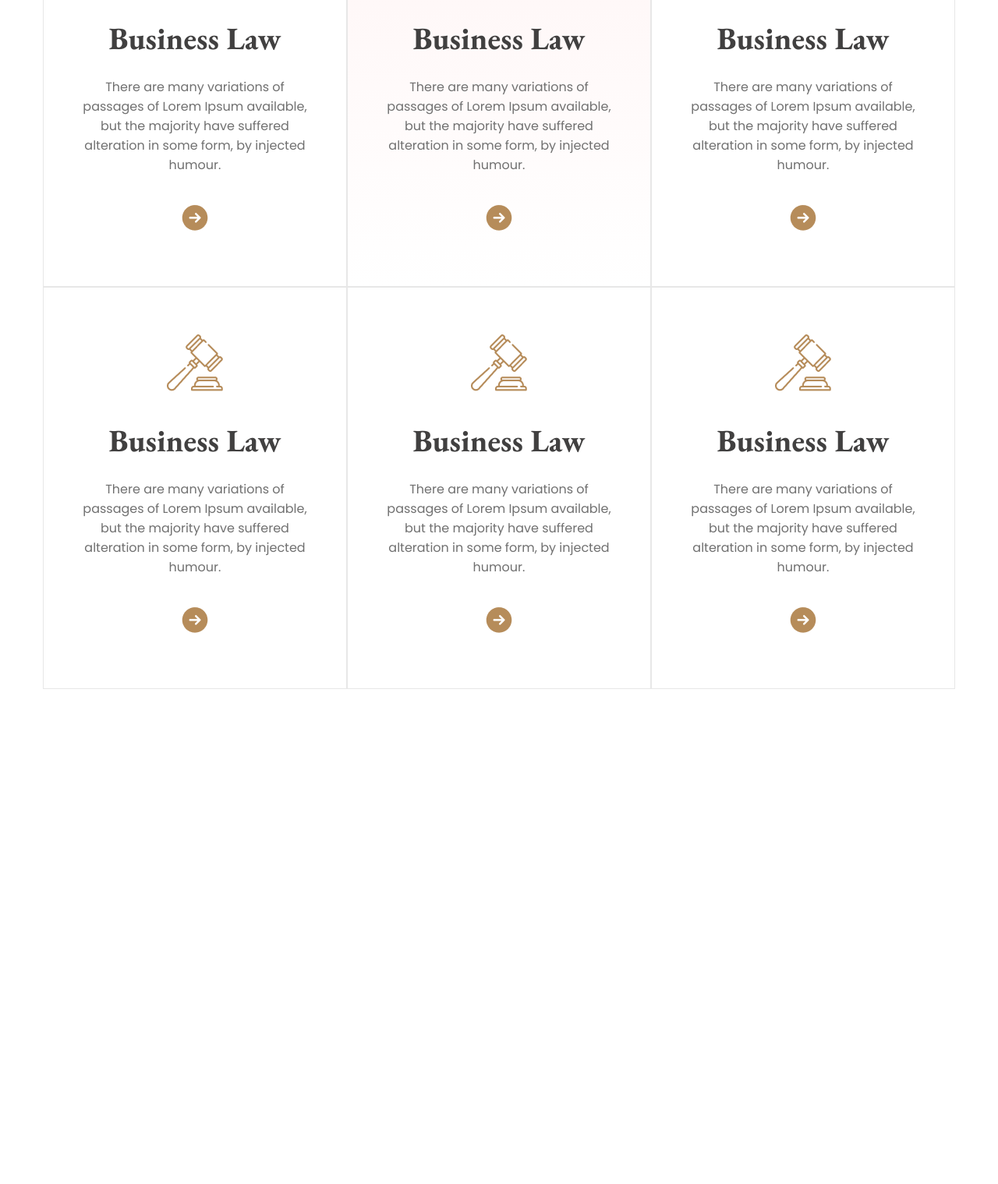
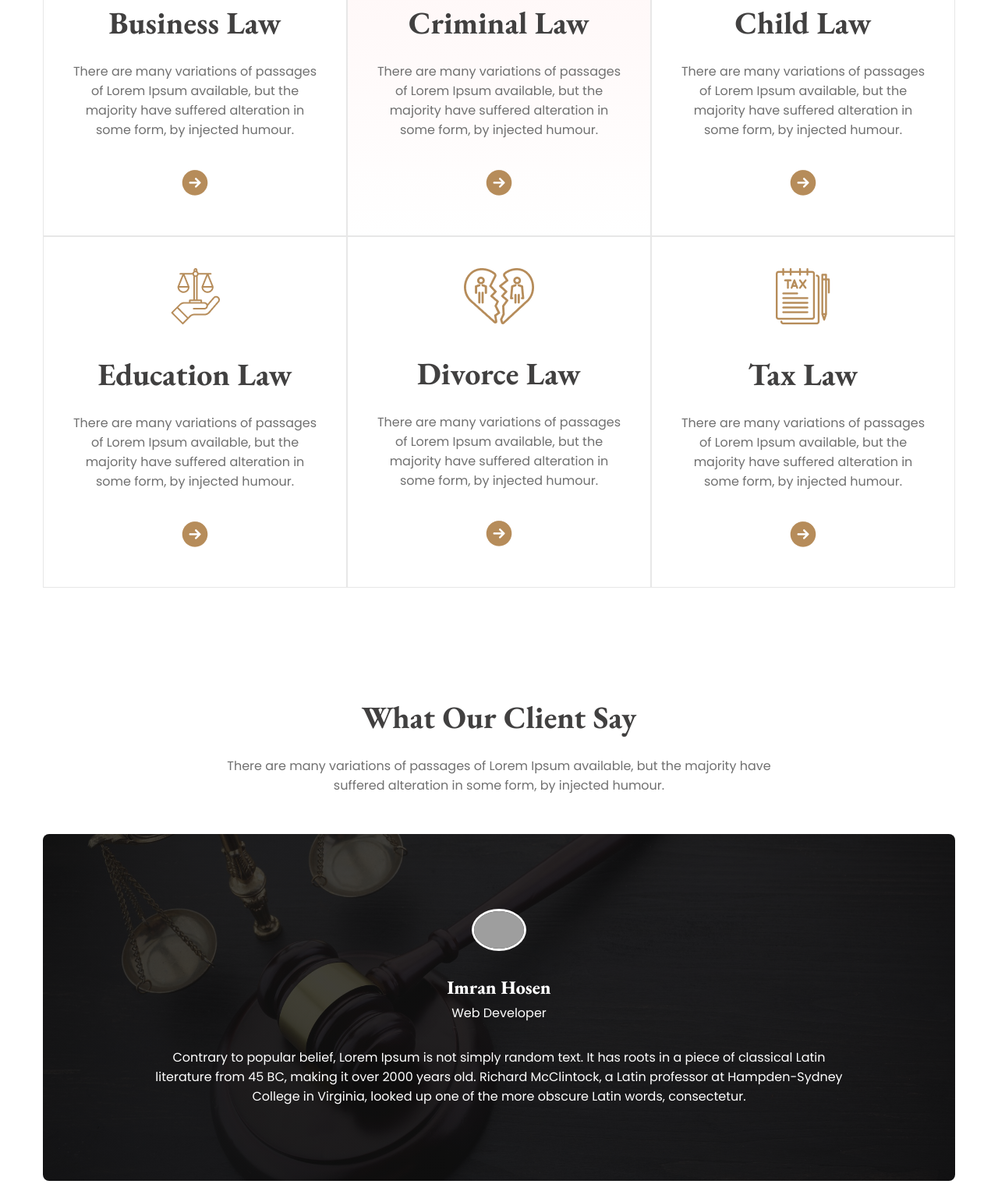
Before and after one commit to Imranhasanrimon/legal-solutions, a plain HTML site: page index.html in a window 1280 px wide. Shown: the part 1235-2754 px from the top of the page at 78% size. Before the commit the page ends 2189 px from the top, so only its background shows below. Drawn offline with nearby package versions, Linux system fonts and the light colour scheme; grey boxes are pictures that could not be loaded.

Commit message:
review section is done

```diff
--- a/assets/styles/responsive.css
+++ b/assets/styles/responsive.css
@@ -1,5 +1,10 @@
 /* for small devices  */
 @media screen and (max-width:576px) {
+
+    /* some shared styles  */
+    .color2 {
+        font-size: 2rem;
+    }
 
     /* header section starts here  */
     header nav img,
@@ -35,6 +40,10 @@
         grid-template-columns: repeat(1, 1fr);
     }
 
+    /* review section starts here  */
+    .review .banner .content p {
+        font-size: .75rem;
+    }
 }
 
 /* for medium devices  */
--- a/assets/styles/style.css
+++ b/assets/styles/style.css
@@ -131,7 +131,7 @@ header .hero-section {
 }
 
 .law-types .law {
-    padding: 60px 40px;
+    padding: 40px 30px;
     border: 1px solid rgb(231, 231, 231);
 
 }
@@ -143,3 +143,41 @@ header .hero-section {
 .law-types .criminal {
     background: linear-gradient(180.00deg, rgb(255, 245, 245), rgba(243, 243, 243, 0));
 }
+
+/* review section starts here  */
+.review .banner {
+    display: flex;
+    justify-content: center;
+    align-items: center;
+    border-radius: 8px;
+    background: linear-gradient(rgba(17, 17, 17, 0.8), rgba(17, 17, 17, 0.8)), url(../images/slider-1.jpg);
+    background-repeat: no-repeat;
+    background-position: center;
+    background-size: cover;
+    color: white;
+    padding: 96px 20px;
+}
+
+.review .banner .content {
+    max-width: 900px;
+    text-align: center;
+}
+
+.review .banner .content img {
+    width: 70px;
+    border-radius: 50%;
+    border: 3px solid white;
+}
+
+.review .banner .content h3 {
+    font-family: "EB Garamond", serif;
+    font-size: 1.5rem;
+    font-weight: 800;
+    margin-top: 24px;
+    margin-bottom: 5px;
+}
+
+.review .banner .content h4 {
+    font-weight: 400;
+    margin-bottom: 32px;
+}
--- a/index.html
+++ b/index.html
@@ -52,39 +52,57 @@
                     <img src="./assets/images/Frame.png" alt="">
                 </div>
                 <div class="law criminal">
-                    <img src="./assets/images/business.png" alt="">
-                    <h4 class="color2">Business Law</h4>
+                    <img src="./assets/images/criminal.png" alt="">
+                    <h4 class="color2">Criminal Law</h4>
                     <p class="color1">There are many variations of passages of Lorem Ipsum available, but the majority
                         have suffered alteration in some form, by injected humour.</p>
                     <img src="./assets/images/Frame.png" alt="">
                 </div>
                 <div class="law business">
-                    <img src="./assets/images/business.png" alt="">
-                    <h4 class="color2">Business Law</h4>
+                    <img src="./assets/images/child.png" alt="">
+                    <h4 class="color2">Child Law</h4>
                     <p class="color1">There are many variations of passages of Lorem Ipsum available, but the majority
                         have suffered alteration in some form, by injected humour.</p>
                     <img src="./assets/images/Frame.png" alt="">
                 </div>
                 <div class="law business">
-                    <img src="./assets/images/business.png" alt="">
-                    <h4 class="color2">Business Law</h4>
+                    <img src="./assets/images/education.png" alt="">
+                    <h4 class="color2">Education Law</h4>
                     <p class="color1">There are many variations of passages of Lorem Ipsum available, but the majority
                         have suffered alteration in some form, by injected humour.</p>
                     <img src="./assets/images/Frame.png" alt="">
                 </div>
                 <div class="law business">
-                    <img src="./assets/images/business.png" alt="">
-                    <h4 class="color2">Business Law</h4>
+                    <img src="./assets/images/divorce.png" alt="">
+                    <h4 class="color2">Divorce Law</h4>
                     <p class="color1">There are many variations of passages of Lorem Ipsum available, but the majority
                         have suffered alteration in some form, by injected humour.</p>
                     <img src="./assets/images/Frame.png" alt="">
                 </div>
                 <div class="law business">
-                    <img src="./assets/images/business.png" alt="">
-                    <h4 class="color2">Business Law</h4>
+                    <img src="./assets/images/tax.png" alt="">
+                    <h4 class="color2">Tax Law</h4>
                     <p class="color1">There are many variations of passages of Lorem Ipsum available, but the majority
                         have suffered alteration in some form, by injected humour.</p>
                     <img src="./assets/images/Frame.png" alt="">
+                </div>
+            </div>
+        </section>
+        <section class="review">
+            <div class="heading">
+                <h3 class="color2">What Our Client Say</h3>
+                <p class="color1">There are many variations of passages of Lorem Ipsum available, but the majority have
+                    suffered alteration in some form, by injected humour.</p>
+            </div>
+            <div class="banner">
+                <div class="content">
+                    <img src="https://avatars.githubusercontent.com/u/158317547?v=4" alt="">
+                    <h3>Imran Hosen</h3>
+                    <h4>Web Developer</h4>
+                    <p>Contrary to popular belief, Lorem Ipsum is not simply random text. It has roots in a piece of
+                        classical Latin literature from 45 BC, making it over 2000 years old. Richard McClintock, a
+                        Latin professor at Hampden-Sydney College in Virginia, looked up one of the more obscure Latin
+                        words, consectetur.</p>
                 </div>
             </div>
         </section>
```
